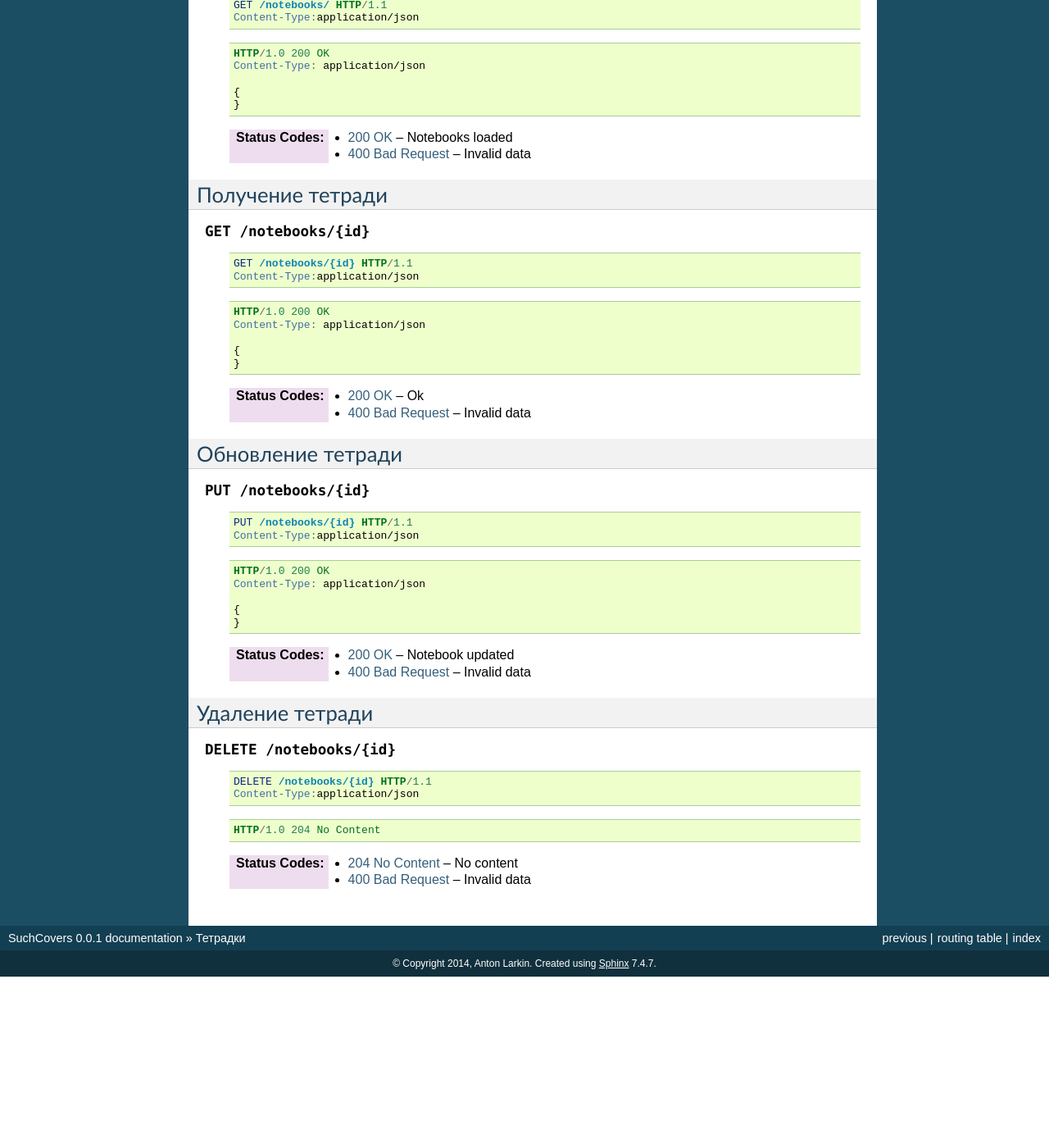
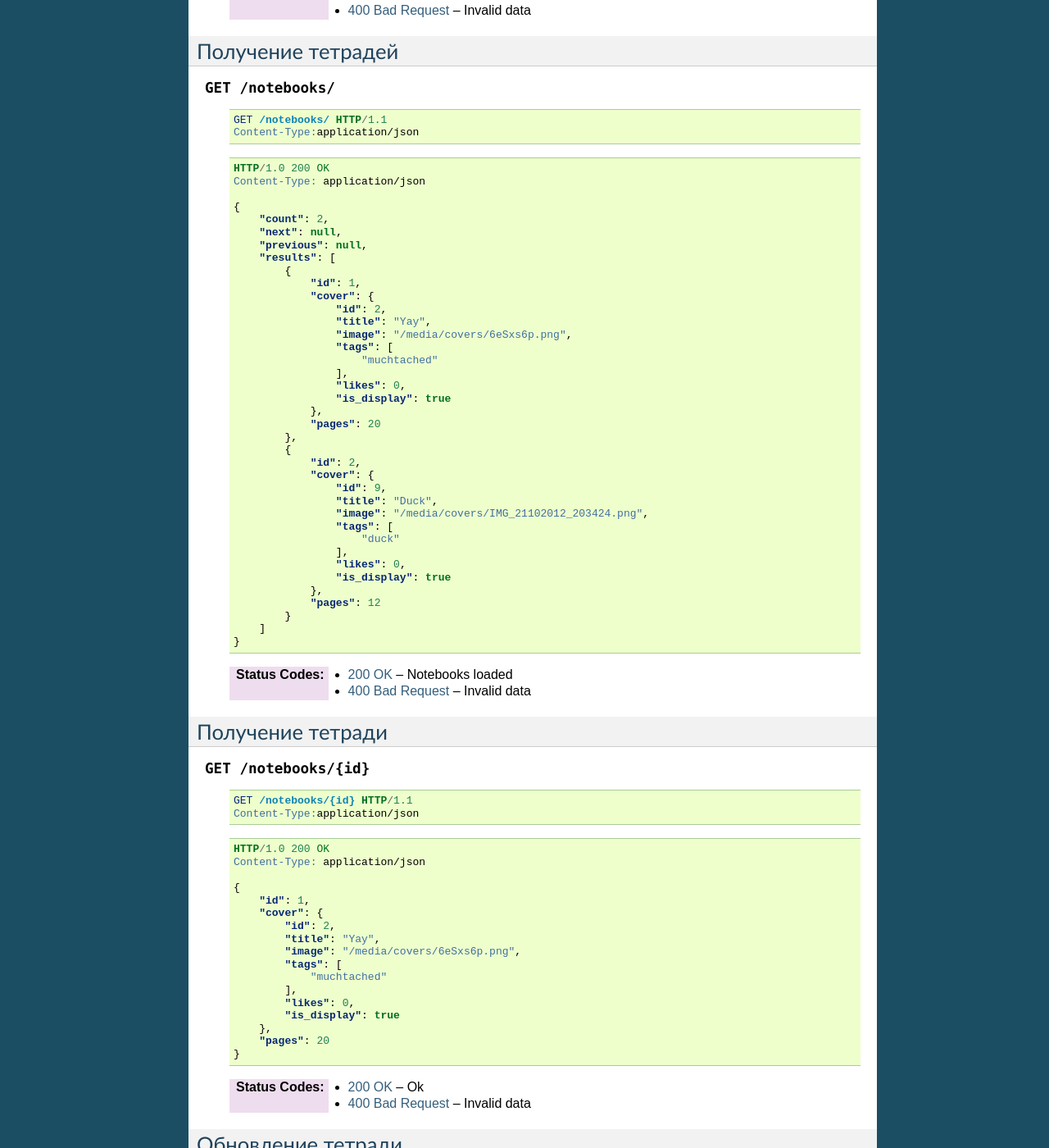
Before and after one commit to ToxicWar/SuchCovers, a Sphinx documentation site: the page built from docs/source/api/notebooks.rst, in a window 1280 px wide and 1400 px high, scrolled down 555 px. Shown: the whole window at 82% size. Built offline with Sphinx 7.4.7, drawn with Linux system fonts in a browser that asks for light colours; before the commit the page ends 1746 px from its top, so only the background shows below that; some of the changed text lies outside the part shown.

Commit message:
Updated docs

```diff
--- a/docs/source/api/notebooks.rst
+++ b/docs/source/api/notebooks.rst
@@ -13,6 +13,15 @@
         Content-Type:application/json
 
         {
+            "cover": {"title": "Yay"},
+            "pages": 20
+        }
+
+        или
+
+        {
+            "cover": 2,
+            "pages": 20
         }
 
     .. sourcecode:: http
@@ -43,6 +52,39 @@
         Content-Type: application/json
 
         {
+            "count": 2,
+            "next": null,
+            "previous": null,
+            "results": [
+                {
+                    "id": 1,
+                    "cover": {
+                        "id": 2,
+                        "title": "Yay",
+                        "image": "/media/covers/6eSxs6p.png",
+                        "tags": [
+                            "muchtached"
+                        ],
+                        "likes": 0,
+                        "is_display": true
+                    },
+                    "pages": 20
+                },
+                {
+                    "id": 2,
+                    "cover": {
+                        "id": 9,
+                        "title": "Duck",
+                        "image": "/media/covers/IMG_21102012_203424.png",
+                        "tags": [
+                            "duck"
+                        ],
+                        "likes": 0,
+                        "is_display": true
+                    },
+                    "pages": 12
+                }
+            ]
         }
 
     :status 200: Notebooks loaded
@@ -65,6 +107,18 @@
         Content-Type: application/json
 
         {
+            "id": 1,
+            "cover": {
+                "id": 2,
+                "title": "Yay",
+                "image": "/media/covers/6eSxs6p.png",
+                "tags": [
+                    "muchtached"
+                ],
+                "likes": 0,
+                "is_display": true
+            },
+            "pages": 20
         }
 
     :status 200: Ok
--- a/docs/source/index.rst
+++ b/docs/source/index.rst
@@ -3,10 +3,9 @@
    You can adapt this file completely to your liking, but it should at least
    contain the root `toctree` directive.
 
-Welcome to SuchCovers's documentation!
-======================================
+Добро пожаловать в документацию SuchCovers!
+===========================================
 
-Контент:
 
 .. toctree::
    :maxdepth: 2
```
Also changed, not shown: other parts of docs/source/api/notebooks.rst (+1 -1 lines), docs/source/api/covers.rst (+38 -1 lines).
